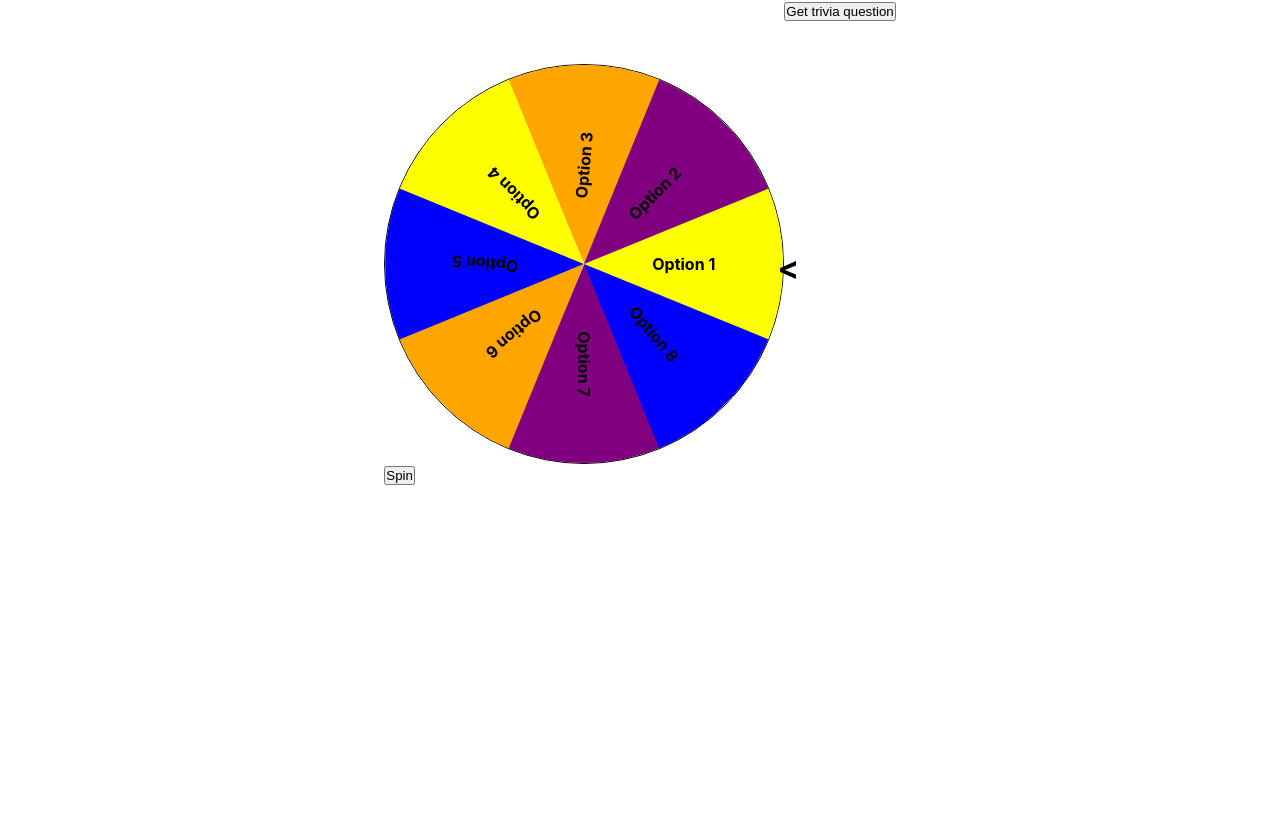
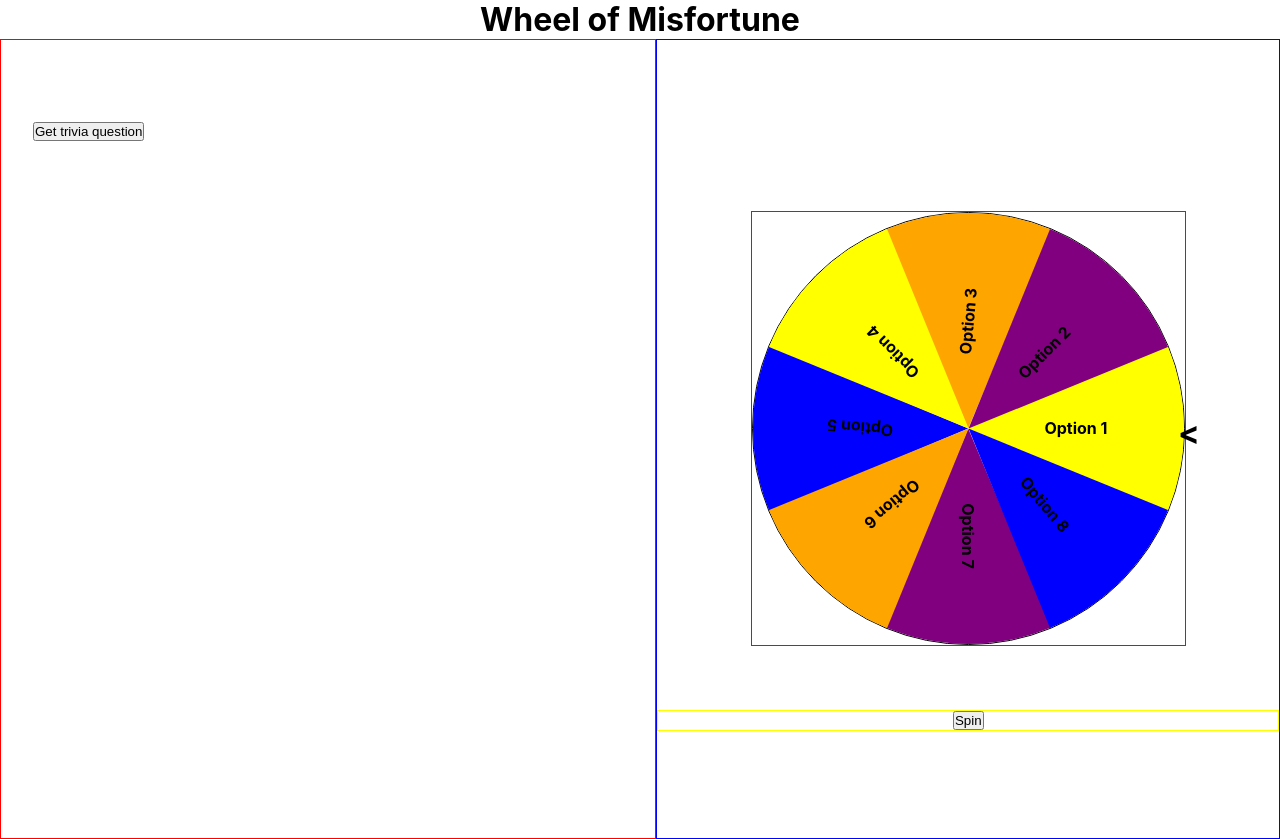
Before and after one commit to gitreadygitset/Wheel-of-Misfortune, a React (Create React App) app: page / in a window 1280 px wide. Before the commit the page ends 800 px from the top, so only its background shows below. Built offline with nearby package versions, Linux system fonts and the light colour scheme.

Commit message:
Basic layout

```diff
--- a/src/App.css
+++ b/src/App.css
@@ -4,98 +4,13 @@
   margin: 0;
 }
 
-.App {
-  display: flex;
-  justify-content: center;
-  height: 100vh;
+@media only screen and (min-width: 450px) {
+  .App {
+    display: flex;
+    justify-content: space-around;
+    height: 100vh;
+  }
 }
-.wheel {
-  border: 1px solid blue;
+h1 {
+  text-align: center;
 }
-.mainbox {
-  position: relative;
-  margin-top: 4rem;
-  aspect-ratio: 1;
-  width: 50vmin;
-}
-#arrow {
-  font-size: 2rem;
-  font-weight: bold;
-  padding: 0;
-  margin: 0;
-  position: absolute;
-  right: -15px;
-  top: calc(50% - 1rem);
-  z-index: 2;
-}
-
-.box {
-  width: 100%;
-  height: 100%;
-  position: relative;
-  border-radius: 50%;
-  overflow: hidden;
-  border: 1px solid black;
-  transition: all ease 6s;
-}
-
-span {
-  width: 50%;
-  height: 50%;
-  display: inline-block;
-  position: absolute;
-}
-
-.span1 {
-  clip-path: polygon(0 92%, 100% 50%, 0 8%);
-  background-color: blue;
-  top: 25%;
-  left: 0;
-}
-.span2 {
-  clip-path: polygon(100% 92%, 0 50%, 100% 8%);
-  background-color: yellow;
-  top: 25%;
-  right: 0;
-}
-
-.span3 {
-  clip-path: polygon(50% 0, 8% 100%, 92% 100%);
-  background-color: purple;
-  bottom: 0;
-  left: 25%;
-}
-.span4 {
-  clip-path: polygon(50% 100%, 92% 0, 8% 0);
-  background-color: orange;
-  top: 0;
-  left: 25%;
-}
-
-.box1 .span3 b {
-  transform: translate(-50%, -50%) rotate(-270deg);
-}
-.box1 .span1 b,
-.box2 .span1 b {
-  transform: translate(-50%, -50%) rotate(185deg);
-}
-.box2 .span3 b {
-  transform: translate(-50%, -50%) rotate(90deg);
-}
-.box1 .span4 b,
-.box2 .span4 b {
-  transform: translate(-50%, -50%) rotate(-85deg);
-}
-
-span b {
-  position: absolute;
-  top: 50%;
-  left: 50%;
-  transform: translate(-50%, -50%);
-}
-
-.box2 {
-  width: 100%;
-  height: 100%;
-  transform: rotate(-135deg);
-}
--- a/src/App.js
+++ b/src/App.js
@@ -5,11 +5,13 @@ import TriviaDisplay from './Components/TriviaDisplay'
 
 function App() {
 
-
   return (
-    <div className="App">
-      <Wheel/>
-      <TriviaDisplay/>
+    <div>
+      <h1>Wheel of Misfortune</h1>
+      <div className="App">
+        <TriviaDisplay/>
+        <Wheel/>
+      </div>
     </div>
   );
 }
--- a/src/Components/TriviaDisplay.js
+++ b/src/Components/TriviaDisplay.js
@@ -1,5 +1,6 @@
 import React, { useState } from 'react'
 import {fetchTrivia} from '../api/fetchTrivia'
+import '../styles/Trivia.css'
 
 const TriviaDisplay = () => {
   const [currentQuestion, setCurrentQuestion] = useState({})
@@ -17,8 +18,10 @@ const TriviaDisplay = () => {
   }
 
   return (
-    <div>
-      <p>{currentQuestion.text}</p>
+    <div id="trivia-display">
+      <div>
+        <p>{currentQuestion.text}</p>
+      </div>
       {currentQuestion.text ?
       <div>
         <label htmlFor="answer">Answer</label>
--- a/src/Components/Wheel1.js
+++ b/src/Components/Wheel1.js
@@ -1,4 +1,5 @@
 import React, { useReducer } from 'react'
+import '../styles/Wheel.css'
 
 const Wheel = () => {
 
@@ -25,13 +26,11 @@ const Wheel = () => {
       dispatch({type: 'TOGGLE_DISPLAY'})
     }
     const newDeg = Math.floor(Math.random() * (7000-1024)) + 1024;
-    console.log(newDeg)
     document.getElementById('box').style.transform = `rotate(${newDeg}deg)`
     setTimeout(()=>{
       dispatch({type: 'TOGGLE_DISPLAY'})
     }, 5700)
     const degModulo = newDeg % 360;
-    console.log(degModulo)
     dispatch({type: 'SPIN_WHEEL', degree: degModulo})
     setSelectedOption(degModulo)
   }
@@ -79,9 +78,11 @@ const Wheel = () => {
           </div>
         </div>
       </div>
-      <button className="spin" onClick={spinWheel}>Spin</button>
-      {wheelState.showResult ? <p>Option {wheelState.selectedOption}</p>
-      : null}
+      <div id="spin">
+        <button className="spin" onClick={spinWheel}>Spin</button>
+        {wheelState.showResult ? <p>Option {wheelState.selectedOption}</p>
+        : null}
+      </div>
     </div>
   )
 }
--- /dev/null
+++ b/src/styles/Trivia.css
@@ -0,0 +1,14 @@
+#trivia-display {
+  width: 100%;
+  padding: 2rem 2rem;
+  border: 1px solid red;
+}
+
+#trivia-display div {
+  margin: 1rem auto;
+}
+@media only screen and (min-width: 450px) {
+  #trivia-display {
+    padding: 4rem 2rem;
+  }
+}
--- /dev/null
+++ b/src/styles/Wheel.css
@@ -0,0 +1,103 @@
+#wheel {
+  border: 1px solid blue;
+  width: 100%;
+  align-content: center;
+}
+.mainbox {
+  position: relative;
+  margin: 1rem auto;
+  aspect-ratio: 1;
+  width: 70%;
+  border: 1px solid green;
+}
+#arrow {
+  font-size: 2rem;
+  font-weight: bold;
+  padding: 0;
+  margin: 0;
+  position: absolute;
+  right: -15px;
+  top: calc(50% - 1rem);
+  z-index: 2;
+}
+
+.box {
+  width: 100%;
+  height: 100%;
+  position: relative;
+  border-radius: 50%;
+  overflow: hidden;
+  border: 1px solid black;
+  transition: all ease 6s;
+}
+
+span {
+  width: 50%;
+  height: 50%;
+  display: inline-block;
+  position: absolute;
+}
+
+.span1 {
+  clip-path: polygon(0 92%, 100% 50%, 0 8%);
+  background-color: blue;
+  top: 25%;
+  left: 0;
+}
+.span2 {
+  clip-path: polygon(100% 92%, 0 50%, 100% 8%);
+  background-color: yellow;
+  top: 25%;
+  right: 0;
+}
+
+.span3 {
+  clip-path: polygon(50% 0, 8% 100%, 92% 100%);
+  background-color: purple;
+  bottom: 0;
+  left: 25%;
+}
+.span4 {
+  clip-path: polygon(50% 100%, 92% 0, 8% 0);
+  background-color: orange;
+  top: 0;
+  left: 25%;
+}
+
+.box1 .span3 b {
+  transform: translate(-50%, -50%) rotate(-270deg);
+}
+.box1 .span1 b,
+.box2 .span1 b {
+  transform: translate(-50%, -50%) rotate(185deg);
+}
+.box2 .span3 b {
+  transform: translate(-50%, -50%) rotate(90deg);
+}
+.box1 .span4 b,
+.box2 .span4 b {
+  transform: translate(-50%, -50%) rotate(-85deg);
+}
+
+span b {
+  position: absolute;
+  top: 50%;
+  left: 50%;
+  transform: translate(-50%, -50%);
+}
+
+.box2 {
+  width: 100%;
+  height: 100%;
+  transform: rotate(-135deg);
+}
+#spin {
+  display: flex;
+  border: 1px solid yellow;
+  justify-content: center;
+}
+@media only screen and (min-width: 450px) {
+  .mainbox {
+    margin: 4rem auto;
+  }
+}
```
